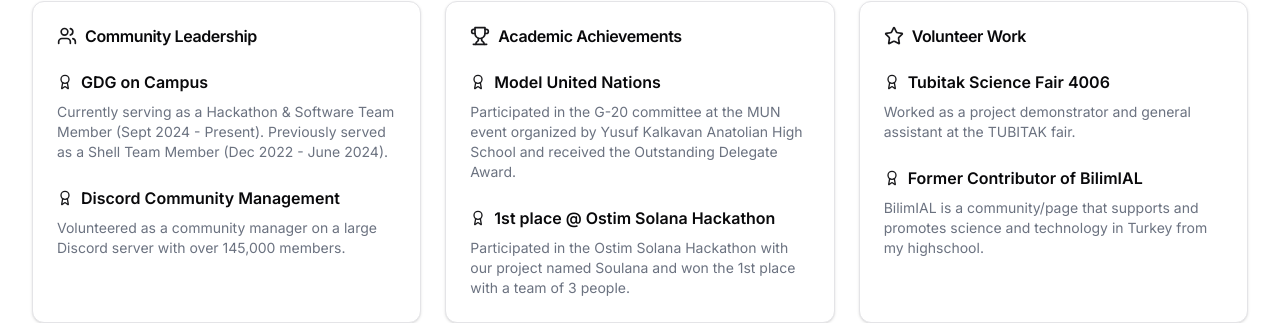
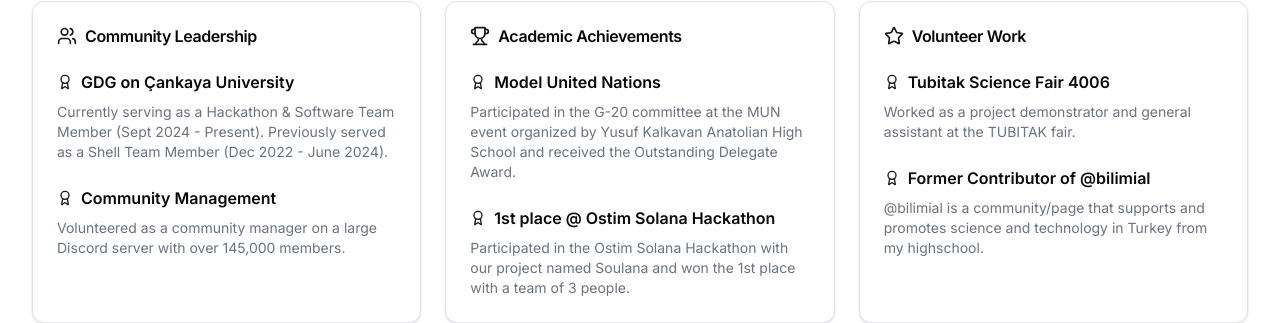
Before and after one commit to byigitt/portfolio, a Next.js app: page /achievements in a window 1280 px wide. Shown: the part 240-563 px from the top of the page. Built offline with nearby package versions, Linux system fonts and the light colour scheme; no server answers.

Commit message:
feat(achievements, skills): Update achievement titles for clarity and add new tool to skills list

```diff
--- a/src/app/achievements/page.tsx
+++ b/src/app/achievements/page.tsx
@@ -10,11 +10,11 @@ const achievements = [
     icon: <Users className="h-5 w-5 text-primary" />,
     items: [
       {
-        title: "GDG on Campus",
+        title: "GDG on Çankaya University",
         description: "Currently serving as a Hackathon & Software Team Member (Sept 2024 - Present). Previously served as a Shell Team Member (Dec 2022 - June 2024).",
       },
       {
-        title: "Discord Community Management",
+        title: "Community Management",
         description: "Volunteered as a community manager on a large Discord server with over 145,000 members.",
       },
     ],
@@ -42,8 +42,8 @@ const achievements = [
         description: "Worked as a project demonstrator and general assistant at the TUBITAK fair.",
       },
       {
-        title: "Former Contributor of BilimIAL",
-        description: "BilimIAL is a community/page that supports and promotes science and technology in Turkey from my highschool.",
+        title: "Former Contributor of @bilimial",
+        description: "@bilimial is a community/page that supports and promotes science and technology in Turkey from my highschool.",
       },
     ],
   },
--- a/src/app/skills/page.tsx
+++ b/src/app/skills/page.tsx
@@ -18,7 +18,7 @@ const skills = {
   tools: {
     icon: <Laptop className="h-5 w-5" />,
     title: "Tools",
-    items: ["Visual Studio Code", "Adobe Photoshop", "Figma", "Adobe Premiere", "Vegas Pro"],
+    items: ["Cursor", "Ollama", "Visual Studio Code", "Adobe Photoshop", "Figma", "Adobe Premiere", "Vegas Pro"],
   },
   languages: {
     icon: <Globe className="h-5 w-5" />,
```
